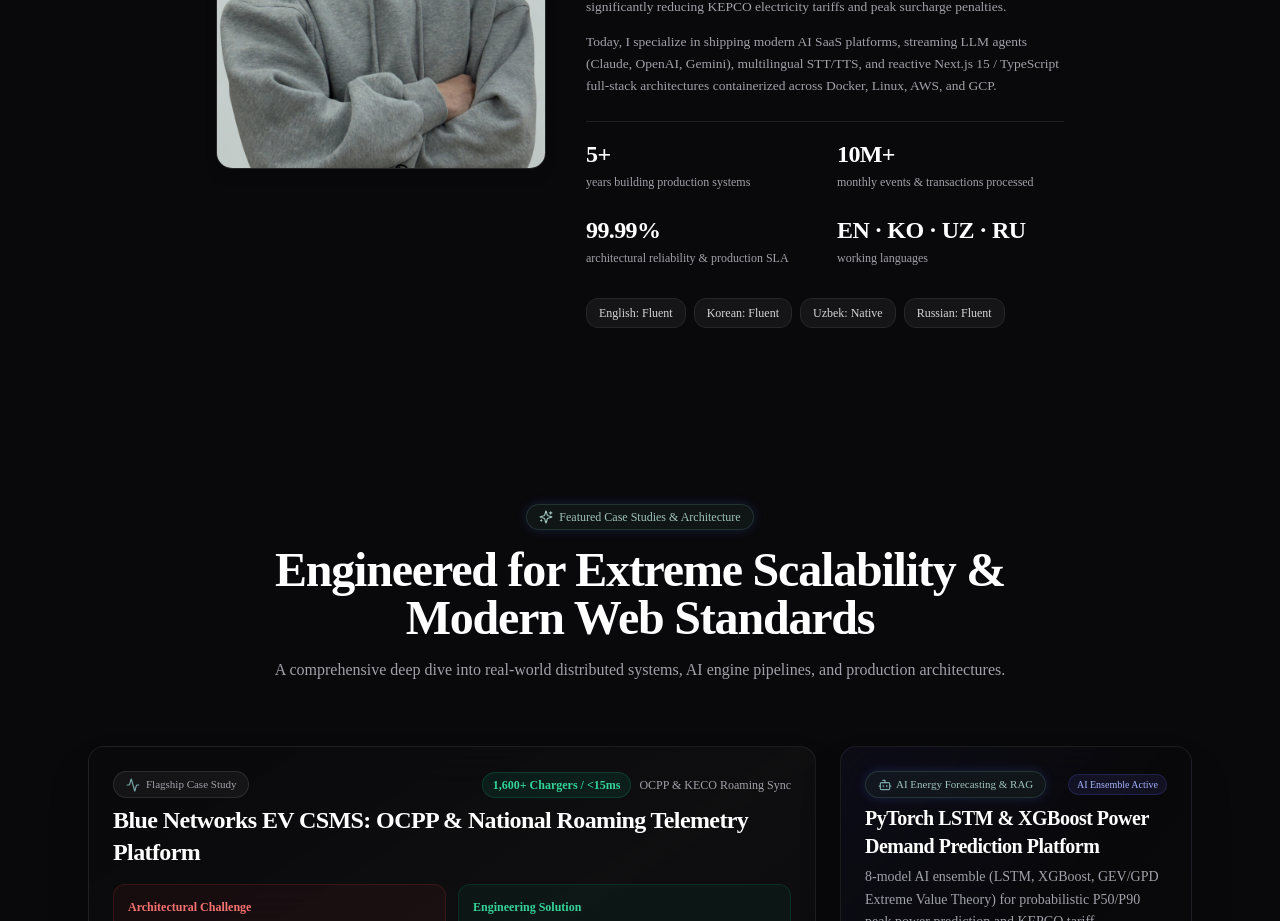
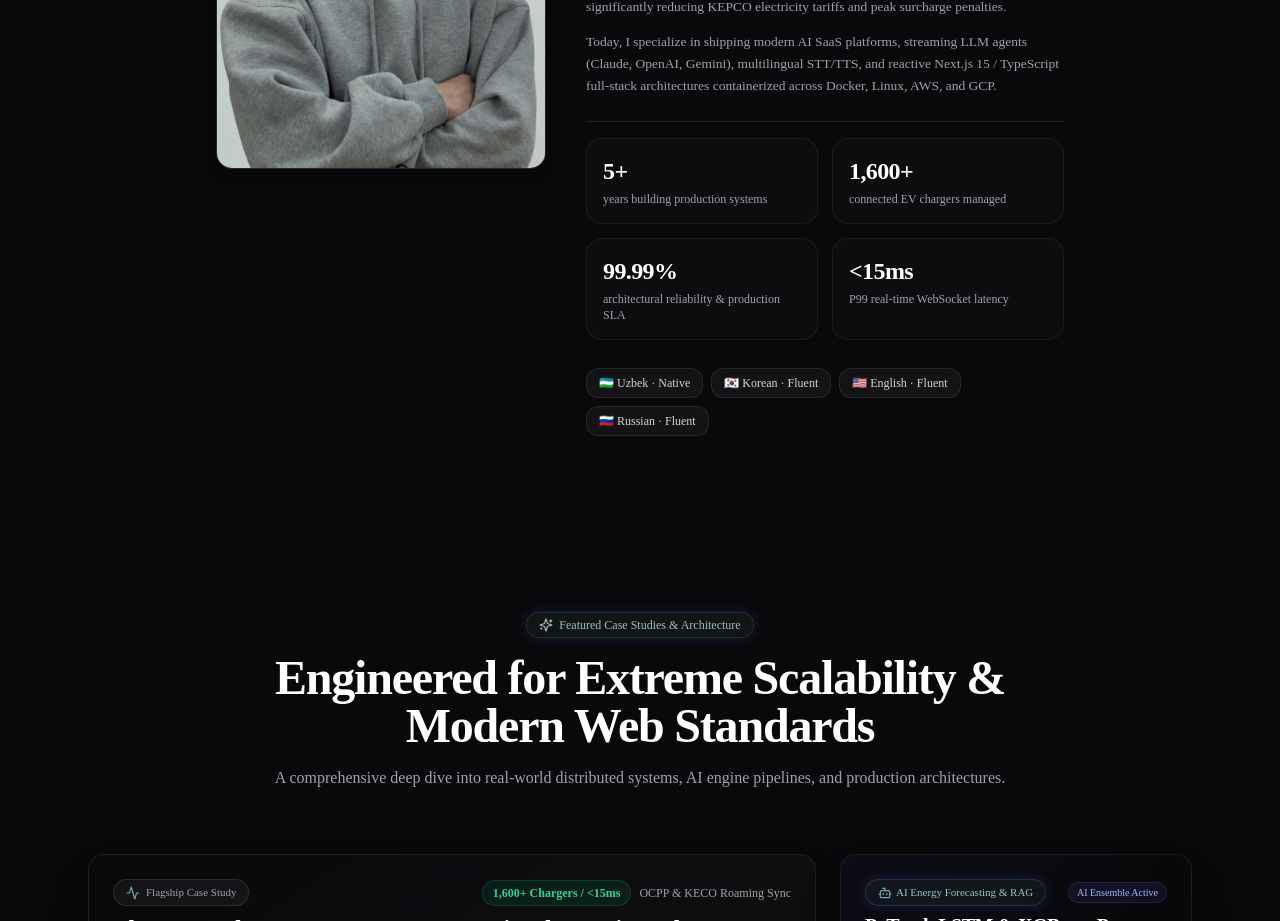
Before and after one commit to abdulboriy6863/aboutme, a Next.js app: page /en in a window 1280 px wide. Shown: the part 1300-2221 px from the top of the page. Built offline with nearby package versions, Linux system fonts and the light colour scheme.

Commit message:
feat: upgrade metrics to micro-cards and polish language badges with flags

```diff
--- a/src/components/modules/about/AboutMe.tsx
+++ b/src/components/modules/about/AboutMe.tsx
@@ -22,15 +22,15 @@ export function AboutMe() {
       label: t("metrics.slaLabel"),
     },
     {
-      value: t("metrics.langs"),
-      label: t("metrics.langsLabel"),
+      value: t("metrics.latency"),
+      label: t("metrics.latencyLabel"),
     },
   ];
 
   const languages = [
+    t("languages.uz"),
+    t("languages.ko"),
     t("languages.en"),
-    t("languages.ko"),
-    t("languages.uz"),
     t("languages.ru"),
   ];
 
@@ -80,14 +80,17 @@ export function AboutMe() {
               <p>{t("p4")}</p>
             </div>
 
-            {/* Metrics Row (2x2 Grid) */}
-            <div className="grid grid-cols-2 gap-6 pt-4 border-t border-zinc-200/80 dark:border-zinc-800/80">
+            {/* Metrics Row (2x2 Micro-Cards Grid) */}
+            <div className="grid grid-cols-2 gap-3 sm:gap-3.5 pt-4 border-t border-zinc-200/80 dark:border-zinc-800/80">
               {metrics.map((metric, i) => (
-                <div key={i} className="space-y-1">
+                <div
+                  key={i}
+                  className="p-3.5 sm:p-4 rounded-2xl border border-zinc-200/80 dark:border-white/[0.06] bg-zinc-50/70 dark:bg-white/[0.02] hover:border-[#79a7a7]/40 dark:hover:border-[#79a7a7]/40 transition-all duration-300 shadow-2xs"
+                >
                   <div className="text-xl sm:text-2xl font-bold tracking-tight text-zinc-900 dark:text-white font-mono">
                     {metric.value}
                   </div>
-                  <div className="text-[11px] sm:text-xs text-zinc-500 dark:text-zinc-400 leading-snug">
+                  <div className="text-[11px] sm:text-xs text-zinc-500 dark:text-zinc-400 leading-snug mt-1">
                     {metric.label}
                   </div>
                 </div>
@@ -95,11 +98,11 @@ export function AboutMe() {
             </div>
 
             {/* Language Proficiency Badges */}
-            <div className="flex flex-wrap gap-2 pt-2">
+            <div className="flex flex-wrap gap-2 pt-1">
               {languages.map((lang, i) => (
                 <span
                   key={i}
-                  className="px-3 py-1.5 rounded-lg border border-zinc-200 dark:border-zinc-800 bg-white/80 dark:bg-zinc-900/80 text-[11px] sm:text-xs font-medium text-zinc-700 dark:text-zinc-300 shadow-2xs"
+                  className="px-3 py-1.5 rounded-xl border border-zinc-200/80 dark:border-white/[0.08] bg-white dark:bg-zinc-900/80 text-xs font-medium text-zinc-700 dark:text-zinc-300 shadow-2xs hover:border-[#79a7a7]/50 transition-colors"
                 >
                   {lang}
                 </span>
--- a/src/messages/en.json
+++ b/src/messages/en.json
@@ -45,18 +45,18 @@
     "metrics": {
       "years": "5+",
       "yearsLabel": "years building production systems",
-      "scale": "10M+",
-      "scaleLabel": "monthly events & transactions processed",
+      "scale": "1,600+",
+      "scaleLabel": "connected EV chargers managed",
       "sla": "99.99%",
       "slaLabel": "architectural reliability & production SLA",
-      "langs": "EN · KO · UZ · RU",
-      "langsLabel": "working languages"
+      "latency": "<15ms",
+      "latencyLabel": "P99 real-time WebSocket latency"
     },
     "languages": {
-      "en": "English: Fluent",
-      "ko": "Korean: Fluent",
-      "uz": "Uzbek: Native",
-      "ru": "Russian: Fluent"
+      "uz": "🇺🇿 Uzbek · Native",
+      "ko": "🇰🇷 Korean · Fluent",
+      "en": "🇺🇸 English · Fluent",
+      "ru": "🇷🇺 Russian · Fluent"
     }
   },
   "Bento": {
--- a/src/messages/ko.json
+++ b/src/messages/ko.json
@@ -45,18 +45,18 @@
     "metrics": {
       "years": "5+",
       "yearsLabel": "프로덕션 시스템 개발 경력",
-      "scale": "1,000만+",
-      "scaleLabel": "월간 처리된 이벤트 및 트랜잭션",
+      "scale": "1,600+",
+      "scaleLabel": "관제 중인 전기차 충전기",
       "sla": "99.99%",
       "slaLabel": "아키텍처 신뢰성 및 프로덕션 SLA",
-      "langs": "EN · KO · UZ · RU",
-      "langsLabel": "업무 가능 언어"
+      "latency": "<15ms",
+      "latencyLabel": "P99 실시간 WebSocket 지연 시간"
     },
     "languages": {
-      "en": "영어: 능통",
-      "ko": "한국어: 능통",
-      "uz": "우즈베크어: 모국어",
-      "ru": "러시아어: 능통"
+      "uz": "🇺🇿 우즈베크어 · 모국어",
+      "ko": "🇰🇷 한국어 · 능통 (Fluent)",
+      "en": "🇺🇸 영어 · 능통 (Fluent)",
+      "ru": "🇷🇺 러시아어 · 능통 (Fluent)"
     }
   },
   "Bento": {
--- a/src/messages/uz.json
+++ b/src/messages/uz.json
@@ -45,18 +45,18 @@
     "metrics": {
       "years": "5+",
       "yearsLabel": "ishlab chiqarish tizimlarini yaratish bo'yicha yillar",
-      "scale": "10M+",
-      "scaleLabel": "qayta ishlangan oylik hodisalar & so'rovlar",
+      "scale": "1,600+",
+      "scaleLabel": "boshqarilgan EV zaryadlash stansiyalari",
       "sla": "99.99%",
-      "slaLabel": "arxitektura ishonchliligi va ishlab chiqarish SLA",
-      "langs": "EN · KO · UZ · RU",
-      "langsLabel": "ishchi tillar"
+      "slaLabel": "ishlab chiqarish arxitekturasi SLA & Uptime",
+      "latency": "<15ms",
+      "latencyLabel": "P99 real-vaqt WebSocket kechikishi"
     },
     "languages": {
-      "en": "Ingliz tili: Erkin so'zlashuvchi",
-      "ko": "Koreys tili: Erkin so'zlashuvchi",
-      "uz": "O'zbek tili: Ona tili",
-      "ru": "Rus tili: Erkin so'zlashuvchi"
+      "uz": "🇺🇿 O'zbekcha · Ona tili",
+      "ko": "🇰🇷 한국어 · Erkin muloqot (Fluent)",
+      "en": "🇺🇸 English · Fluent",
+      "ru": "🇷🇺 Русский · Свободный (Fluent)"
     }
   },
   "Bento": {
```
